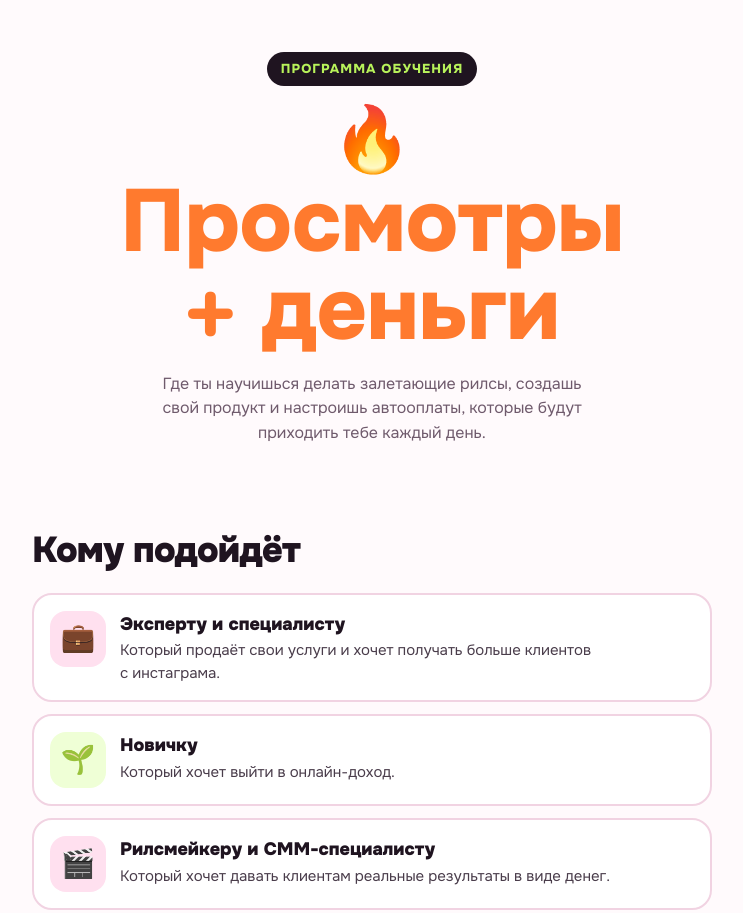
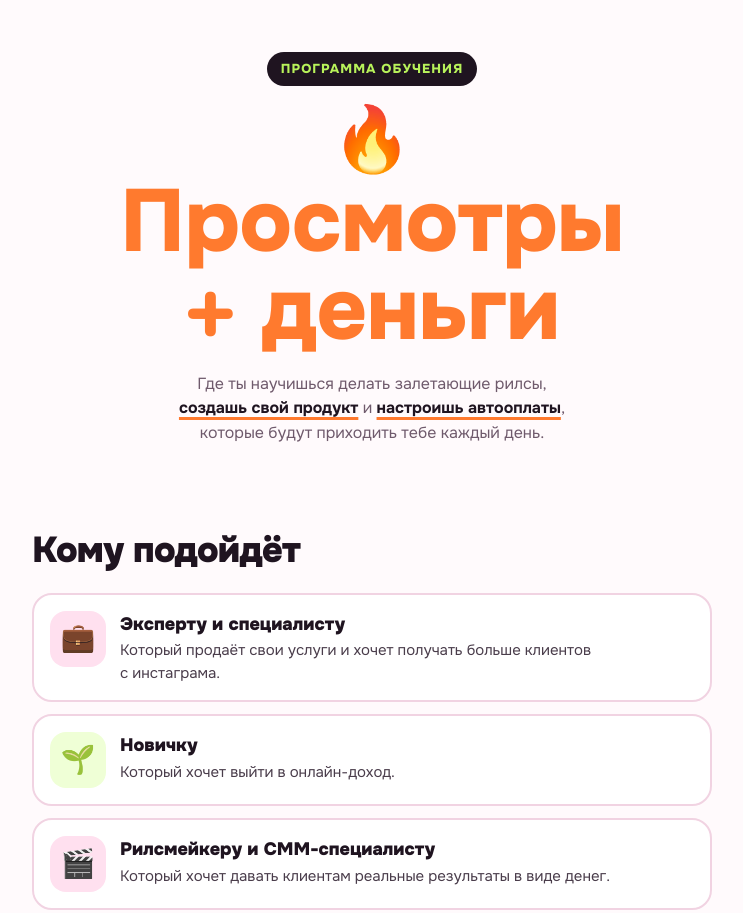
Before and after one commit to nastyabarashkovaru-gif/statya, a plain HTML site: page program/index.html in a window 1280 px wide. Shown: the top 913 px of the page, without its empty margins (268-1011 px from the left). Drawn offline with nearby package versions, Linux system fonts and the light colour scheme.

Commit message:
program: подчёркивание в подзаголовке
Co-Authored-By: Claude Opus 5.5 <noreply@anthropic.com>
Claude-Session: https://claude.ai/code/session_011P6MAzSEDVftBMfCkFU9F8

```diff
--- a/program/index.html
+++ b/program/index.html
@@ -421,6 +421,7 @@ footer{font-size:14px;color:var(--muted);text-align:center;margin-top:40px}
 .prog-sub{font-size:16px;line-height:1.55;color:var(--muted);max-width:420px;margin:0 auto}
 .u-fire{text-decoration:underline;text-decoration-color:#ff6a00;text-decoration-thickness:3px;text-underline-offset:4px}
 .term .v{font-size:clamp(19px,5.4vw,28px);white-space:nowrap}.term > div{padding:14px 10px}
+.u-sub{color:var(--ink);font-weight:700;text-decoration:underline;text-decoration-color:#ff7a2e;text-decoration-thickness:3px;text-underline-offset:4px}
 </style>
 </head>
 <body>
@@ -430,7 +431,7 @@ footer{font-size:14px;color:var(--muted);text-align:center;margin-top:40px}
   <span class="eyebrow">Программа обучения</span>
   <div class="prog-fire">🔥</div>
   <h1 class="prog-title">Просмотры<br>+ деньги</h1>
-  <p class="prog-sub">Где ты научишься делать залетающие рилсы, создашь свой продукт и настроишь автооплаты, которые будут приходить тебе каждый день.</p>
+  <p class="prog-sub">Где ты научишься делать залетающие рилсы, <span class="u-sub">создашь свой продукт</span> и <span class="u-sub">настроишь автооплаты</span>, которые будут приходить тебе каждый день.</p>
 </header>
 
 <h2>Кому подойдёт</h2>
```
